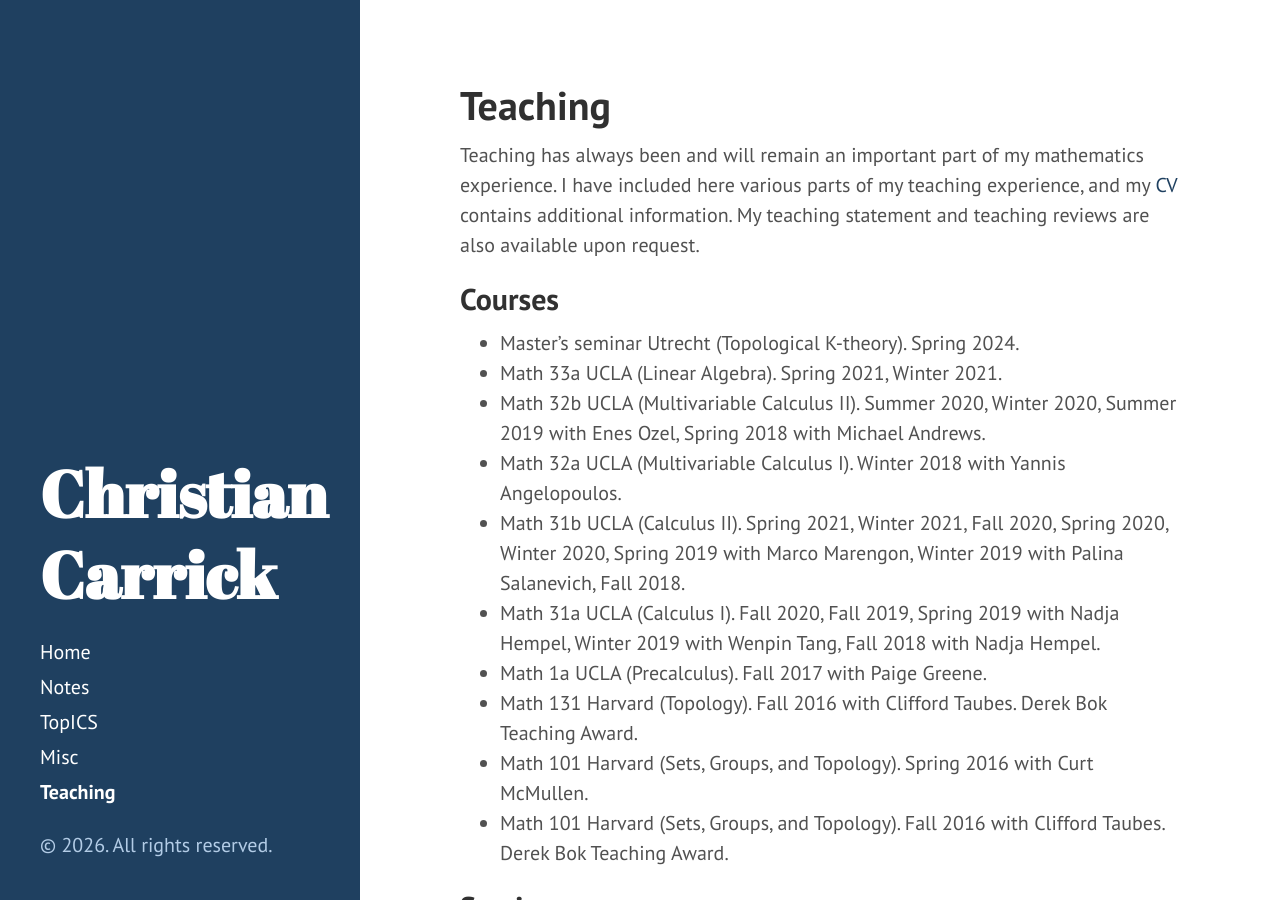
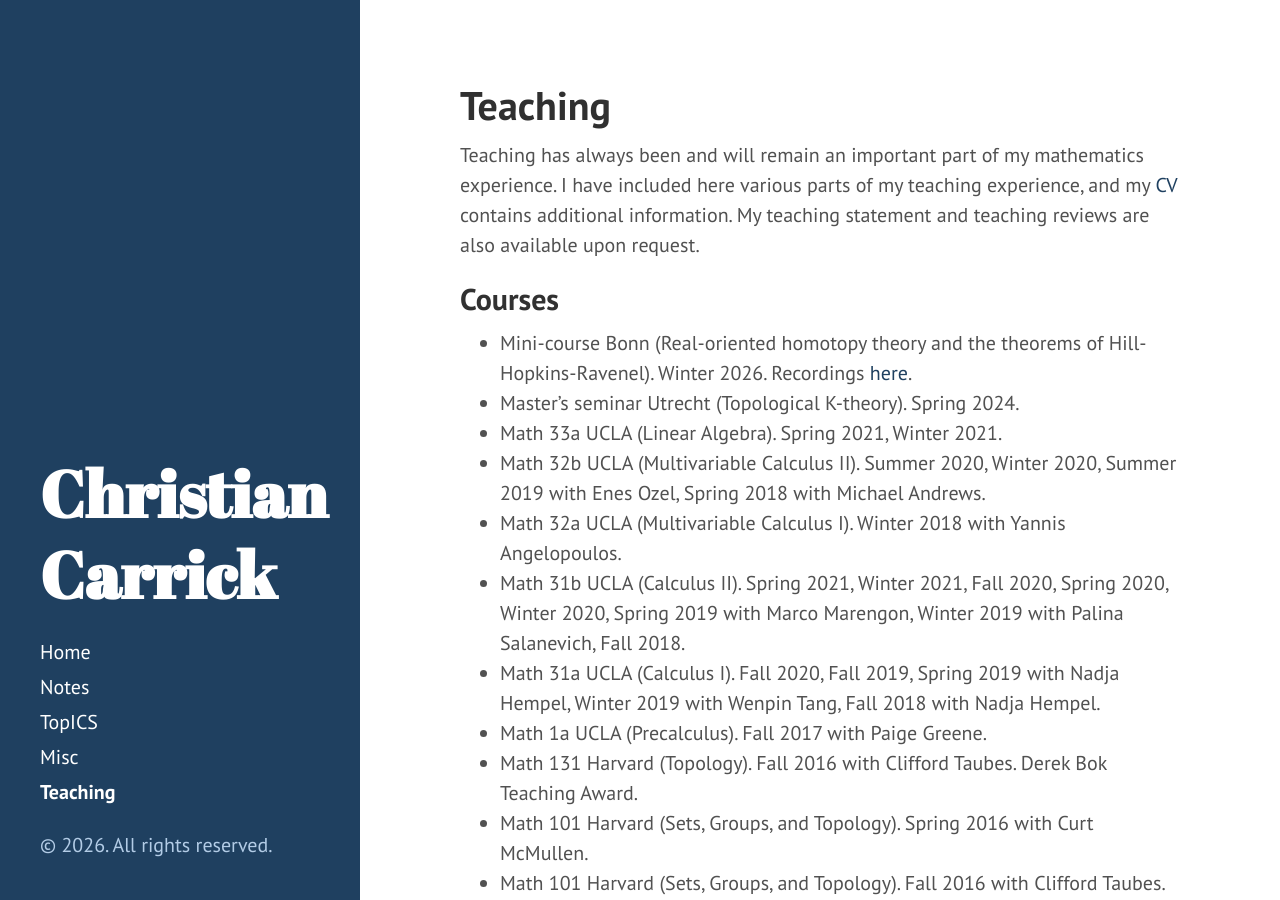
Before and after one commit to carrickchristian/carrickchristian.github.io, a Jekyll site: the page built from teaching.md, in a window 1280 px wide and 900 px high. Built offline with Jekyll 4.4.1, drawn with Linux system fonts in a browser that asks for light colours.

Commit message:
minicourse

```diff
--- a/teaching.md
+++ b/teaching.md
@@ -7,6 +7,7 @@ Teaching has always been and will remain an important part of my mathematics exp
 
 ## Courses
 
+* Mini-course Bonn (Real-oriented homotopy theory and the theorems of Hill-Hopkins-Ravenel). Winter 2026. Recordings [here](https://www.youtube.com/playlist?list=PLMQB-RxVZvGtygaks_4Z6iyX9vC5hKKCe).
 * Master's seminar Utrecht (Topological K-theory). Spring 2024.
 * Math 33a UCLA (Linear Algebra). Spring 2021, Winter 2021.
 * Math 32b UCLA (Multivariable Calculus II). Summer 2020, Winter 2020, Summer 2019 with Enes Ozel, Spring 2018 with Michael Andrews.
```
Also changed, not shown: 1 other file.
